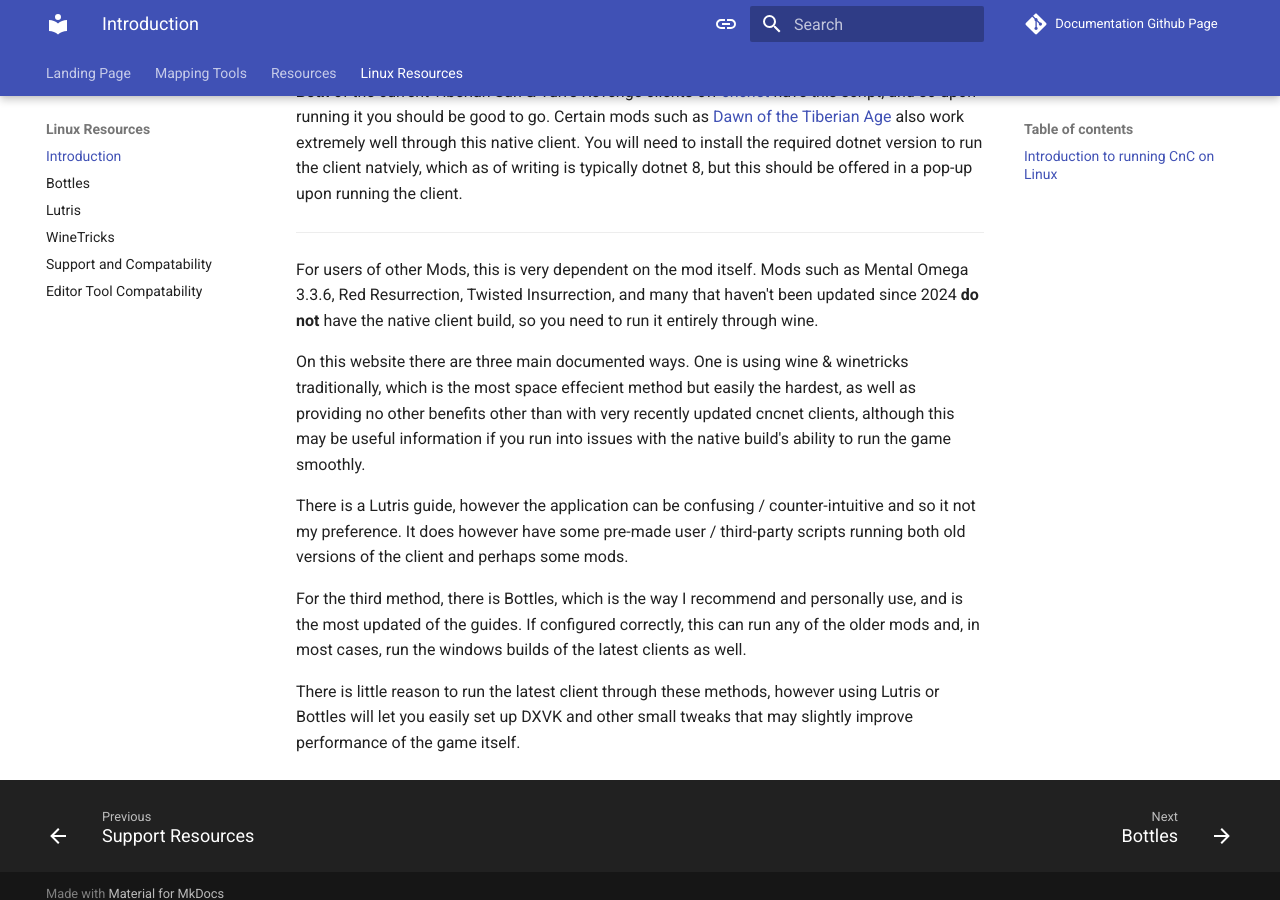
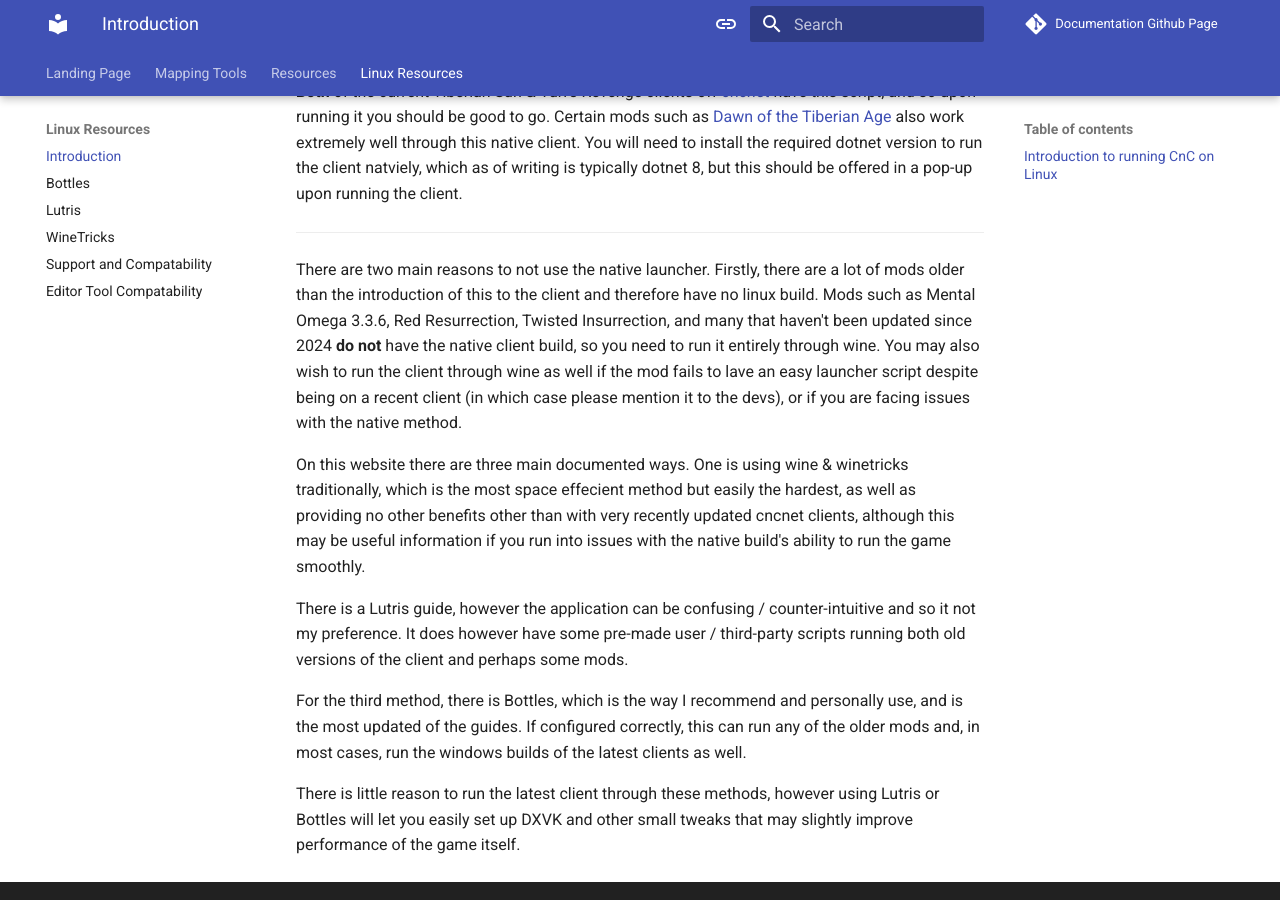
Before and after one commit to CatTanker/cnc_map_tool_guide, an MkDocs documentation site: the page built from docs/linuxintro.md, in a window 1280 px wide and 900 px high, scrolled down 384 px. Built offline with MkDocs 1.6.1 and Material for MkDocs 9.7.7, drawn with Linux system fonts in a browser that asks for light colours; comment, search, counter and statistics services are not loaded.

Commit message:
Update linuxintro.md

```diff
--- a/docs/linuxintro.md
+++ b/docs/linuxintro.md
@@ -7,7 +7,7 @@
 
 ---
 
-For users of other Mods, this is very dependent on the mod itself. Mods such as Mental Omega 3.3.6, Red Resurrection, Twisted Insurrection, and many that haven't been updated since 2024 **do not** have the native client build, so you need to run it entirely through wine.
+There are two main reasons to not use the native launcher. Firstly, there are a lot of mods older than the introduction of this to the client and therefore have no linux build. Mods such as Mental Omega 3.3.6, Red Resurrection, Twisted Insurrection, and many that haven't been updated since 2024 **do not** have the native client build, so you need to run it entirely through wine. You may also wish to run the client through wine as well if the mod fails to lave an easy launcher script despite being on a recent client (in which case please mention it to the devs), or if you are facing issues with the native method.
 
 On this website there are three main documented ways.
 One is using wine & winetricks traditionally, which is the most space effecient method but easily the hardest, as well as providing no other benefits other than with very recently updated cncnet clients, although this may be useful information if you run into issues with the native build's ability to run the game smoothly.
```
